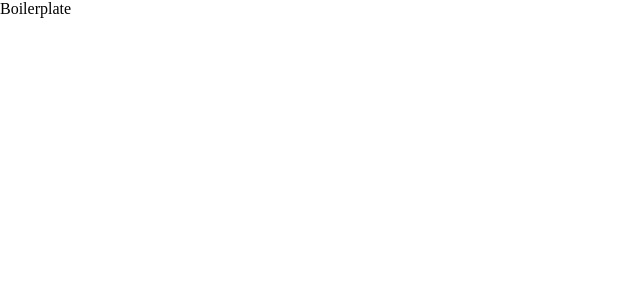
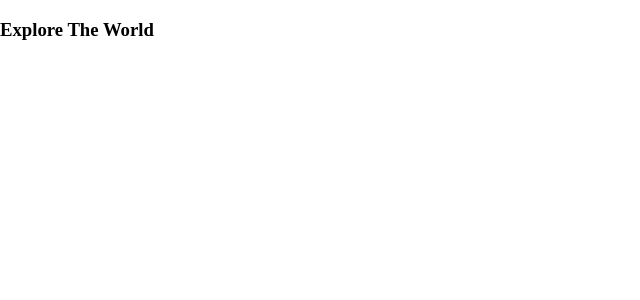
Before and after one commit to syriaca/100daysofcode, a React (Create React App) app: page / in a window 1280 px wide. Shown: the top 300 px of the page, without its empty margins (0-640 px from the left). Built offline with nearby package versions, Linux system fonts and the light colour scheme.

Commit message:
add first html idea

```diff
--- a/src/App.js
+++ b/src/App.js
@@ -2,7 +2,14 @@ import React from 'react';
 
 function App() {
   return (
-    <div>Boilerplate</div>
+        // <div className="panel" style="background-image: url('https://images.unsplash.com/photo-1572276596237-5db2c3e16c5d?ixlib=rb-1.2.1&ixid=eyJhcHBfaWQiOjEyMDd9&auto=format&fit=crop&w=1350&q=80')">
+        //   <h3>Wild Forest</h3>
+        // </div>
+      <div className="container">
+        <div className="panel active">
+          <h3>Explore The World</h3>
+        </div>
+    </div>
   );
 }
 
```
Also changed, not shown: 1 other file (tests, documents, lock files or other folders).
